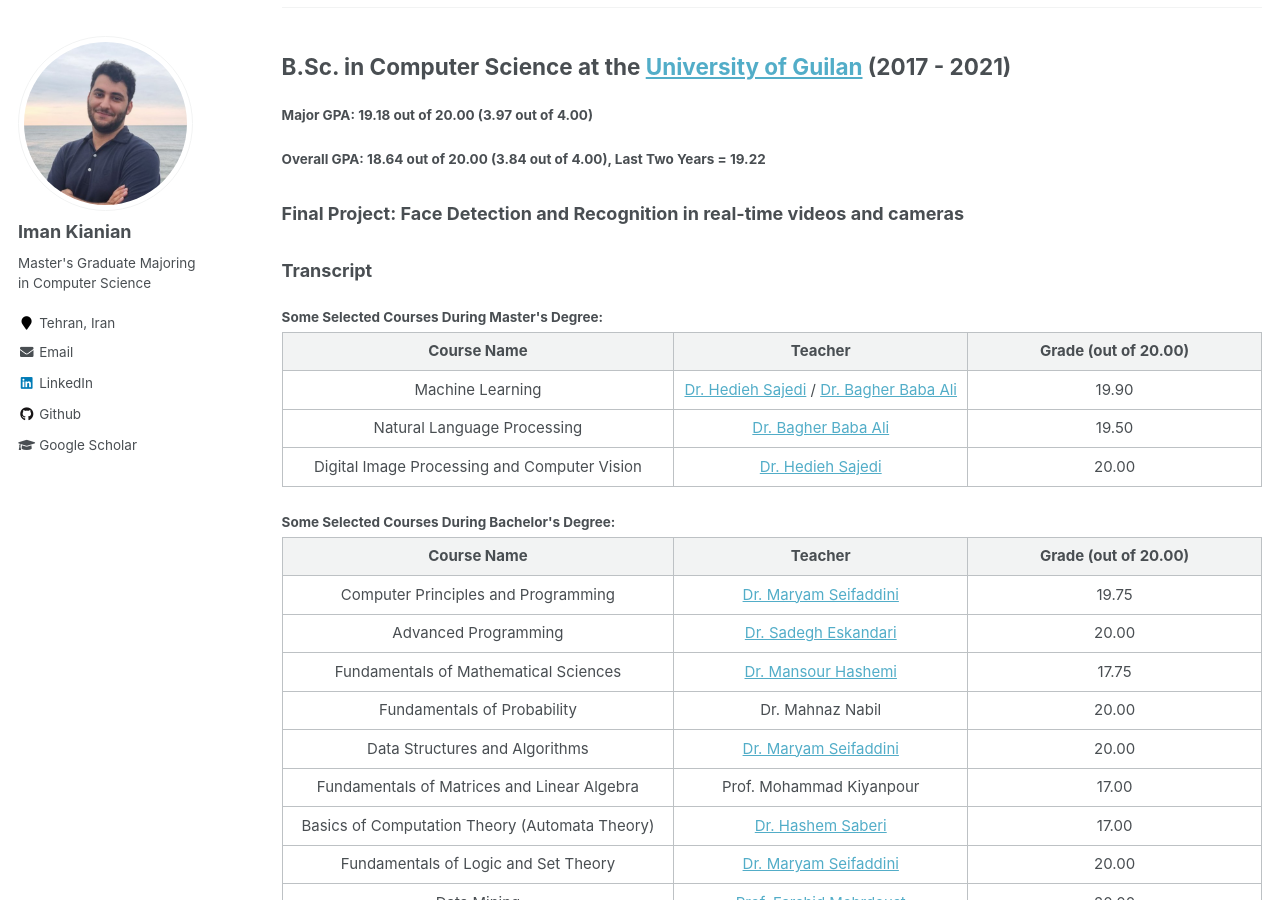
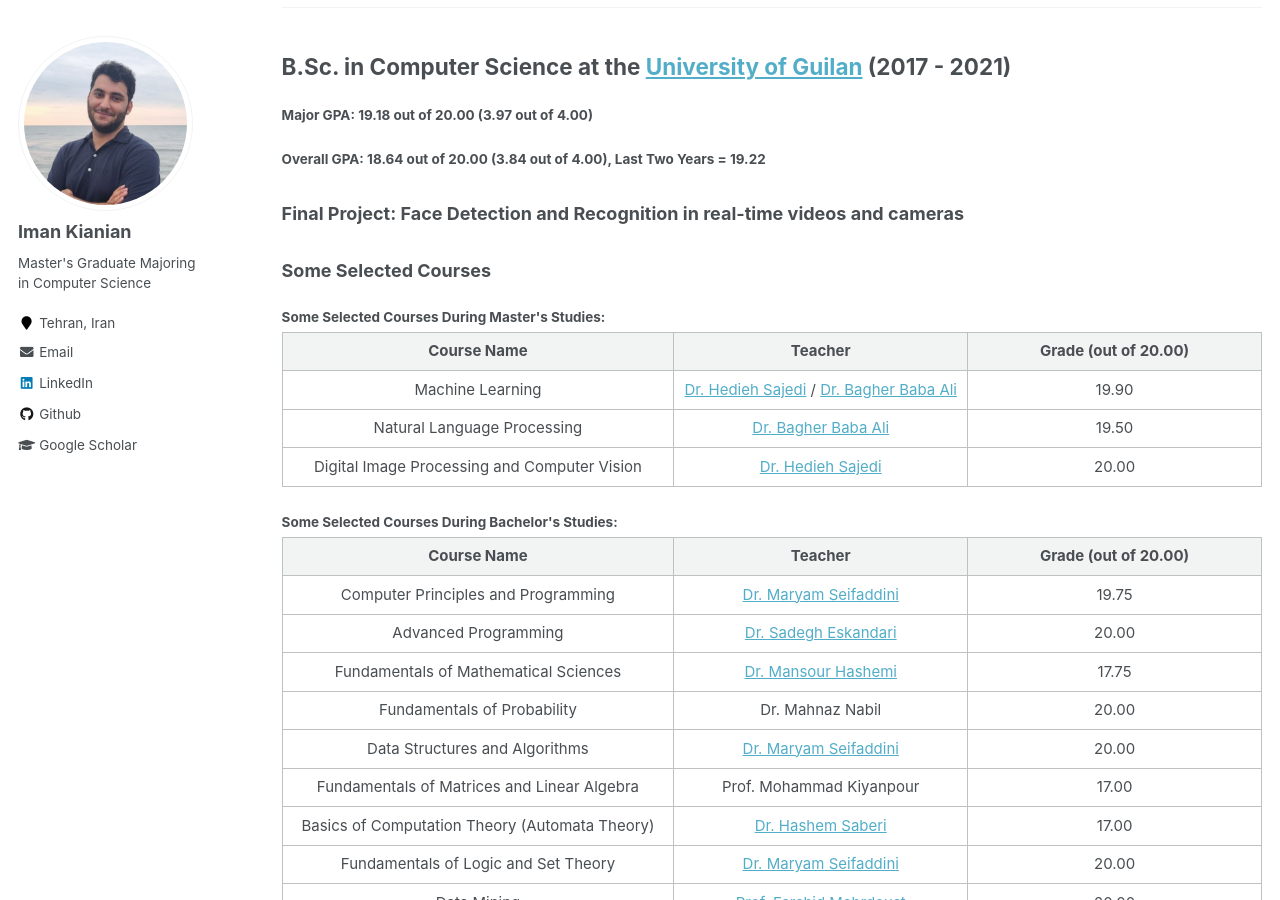
Before and after one commit to iman2693/imankianian.github.io, a Jekyll site: the page built from _pages/education.md, in a window 1280 px wide and 900 px high, scrolled down 407 px. Built offline with Jekyll 4.4.1, drawn with Linux system fonts in a browser that asks for light colours.

Commit message:
Update education.md

```diff
--- a/_pages/education.md
+++ b/_pages/education.md
@@ -57,12 +57,12 @@
 
 
 <h3>
-Transcript
+Some Selected Courses
 </h3>
 
 
 <h4>
-Some Selected Courses During Master's Degree:
+Some Selected Courses During Master's Studies:
 </h4>
 
 |                Course Name                 |      Teacher      |  Grade (out of 20.00) |
@@ -72,7 +72,7 @@
 | Digital Image Processing and Computer Vision | [Dr. Hedieh Sajedi](https://scholar.google.com/citations?user=YHjV73oAAAAJ&hl=en) |    20.00 |
 
 <h4>
-Some Selected Courses During Bachelor's Degree:
+Some Selected Courses During Bachelor's Studies:
 </h4>
 
 |                Course Name                 |      Teacher      |  Grade (out of 20.00) |
```
